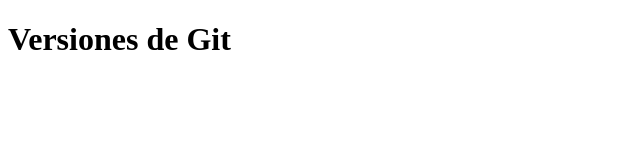
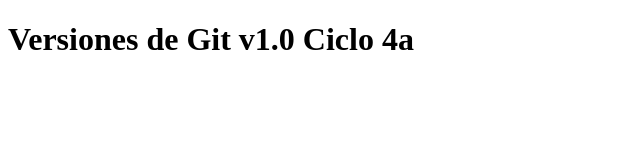
Before and after one commit to judriguez/repositorioprueba, a plain HTML site: page index.html in a window 1280 px wide. Shown: the whole page, without its empty margins (0-640 px from the left). Drawn offline with Linux system fonts and the light colour scheme.

Commit message:
subir todo :v

```diff
--- a/index.html
+++ b/index.html
@@ -7,7 +7,7 @@
     <title>Document</title>
 </head>
 <body>
-    <h1>Versiones de Git
+    <h1>Versiones de Git v1.0 Ciclo 4a
     </h1>
 </body>
 </html>
```
Also changed, not shown: contacto.js (added), contacto/contactenos.html (added), style.css (added), 1 other file.
